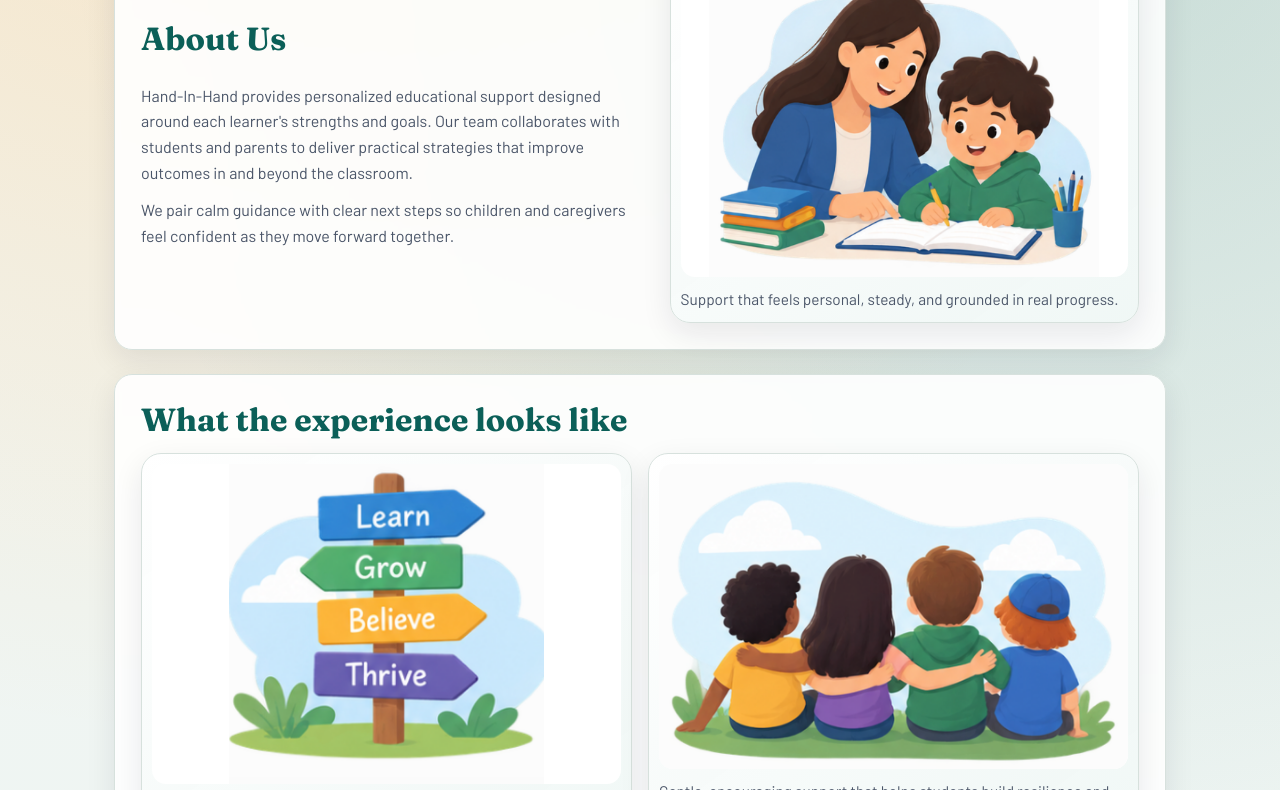
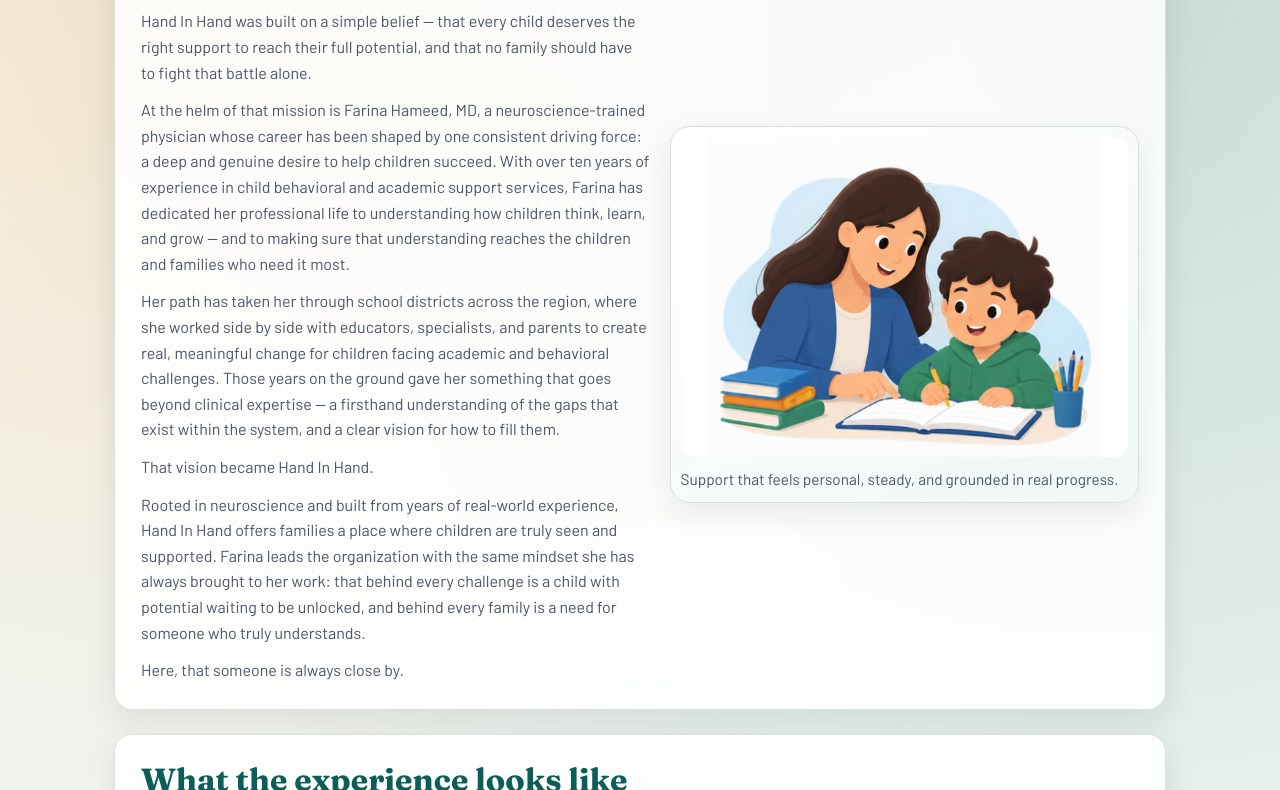
Before and after one commit to arhum18/hand-in-hand-website, a plain HTML site: page index.html in a window 1280 px wide. Shown: the part 752-1542 px from the top of the page. Drawn offline with Linux system fonts and the light colour scheme.

Commit message:
Change email and website copy

```diff
--- a/index.html
+++ b/index.html
@@ -403,14 +403,22 @@
 					<div class="feature-panel">
 						<h2>About Us</h2>
 						<p>
-							Hand-In-Hand provides personalized educational support designed around each
-							learner's strengths and goals. Our team collaborates with students and
-							parents to deliver practical strategies that improve
-							outcomes in and beyond the classroom.
+							Hand In Hand was built on a simple belief — that every child deserves the right support to reach their full potential, and that no family should have to fight that battle alone.
 						</p>
 						<p>
-							We pair calm guidance with clear next steps so children and caregivers feel
-							confident as they move forward together.
+							At the helm of that mission is Farina Hameed, MD, a neuroscience-trained physician whose career has been shaped by one consistent driving force: a deep and genuine desire to help children succeed. With over ten years of experience in child behavioral and academic support services, Farina has dedicated her professional life to understanding how children think, learn, and grow — and to making sure that understanding reaches the children and families who need it most.
+						</p>
+						<p>
+							Her path has taken her through school districts across the region, where she worked side by side with educators, specialists, and parents to create real, meaningful change for children facing academic and behavioral challenges. Those years on the ground gave her something that goes beyond clinical expertise — a firsthand understanding of the gaps that exist within the system, and a clear vision for how to fill them.
+						</p>
+						<p>
+							That vision became Hand In Hand.
+						</p>
+						<p>
+							Rooted in neuroscience and built from years of real-world experience, Hand In Hand offers families a place where children are truly seen and supported. Farina leads the organization with the same mindset she has always brought to her work: that behind every challenge is a child with potential waiting to be unlocked, and behind every family is a need for someone who truly understands.
+						</p>
+						<p>
+							Here, that someone is always close by.
 						</p>
 					</div>
 					<figure class="image-card">
@@ -495,7 +503,7 @@
 			<section id="contact-info" aria-label="Contact information">
 				<h2>Contact Information</h2>
 				<p>Farina Hameed -- Founder & Managing Director</p>
-				<p>Email: <a href="mailto:farinanadeem99@gmail.com">farinanadeem99@gmail.com</a></p>
+				<p>Email: <a href="mailto:handinhand322@gmail.com">handinhand322@gmail.com</a></p>
 				<p>Phone: <a href="tel:+3104048186">+1 (310) 404-8186</a></p>
 			</section>
 		</main>
```
